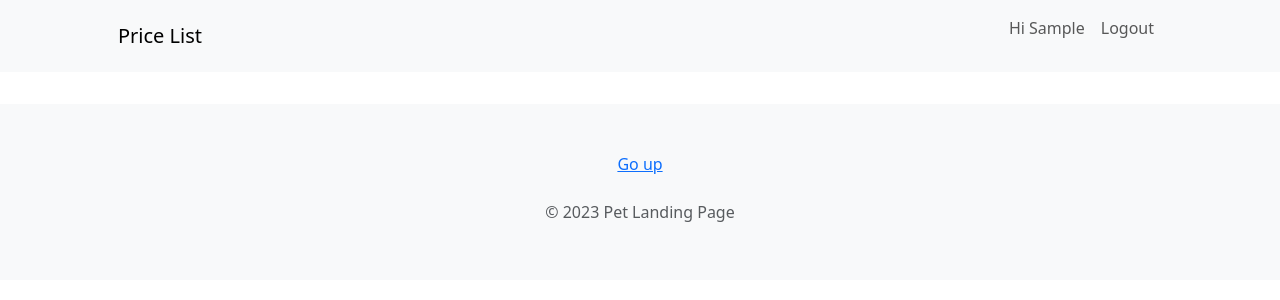
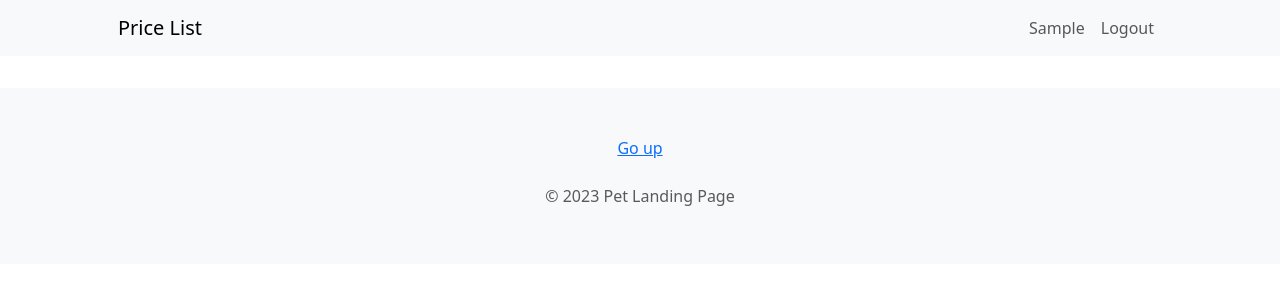
Before and after one commit to igor-gorovenko/pet_landing, a Django app: page / in a window 1280 px wide. Shown: the top 300 px of the page. Run offline with Django 4.2, Linux system fonts and the light colour scheme; the visitor is signed in with stand-in values (Sample User, id 1); data that the repository does not hold is empty.

Commit message:
upd header

```diff
--- a/landing_project/templates/header.html
+++ b/landing_project/templates/header.html
@@ -10,9 +10,7 @@
             <ul class="navbar-nav ms-auto mb-2 mb-lg-0">
                 {%if request.user.is_authenticated %}
                 <li class="nav-item">
-                    <p class="nav-link">
-                        Hi {{ request.user.username | title }}
-                    </p>
+                    <a class="nav-link" href="#">{{ request.user.username | title }}</a>
                 </li>
                 <li class="nav-item"><a class="nav-link" href="{% url 'logout' %}">Logout</a></li>
                 {%else%}
```
